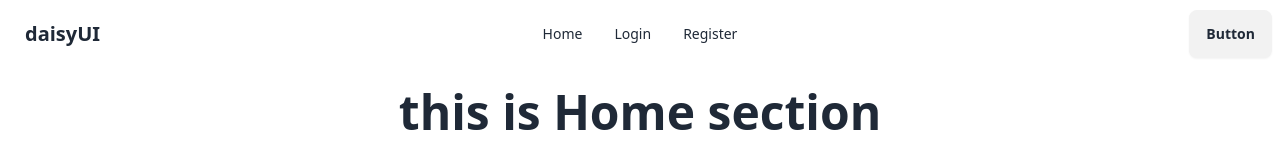
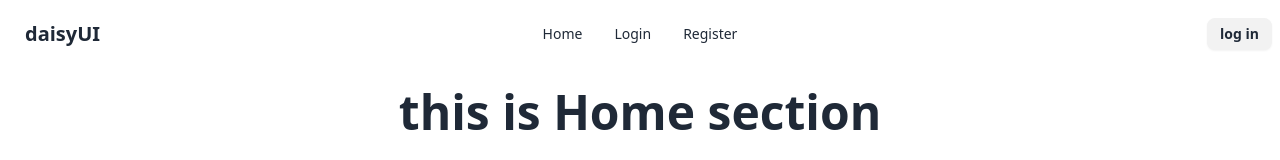
Before and after one commit to MdAlAmin212104/react-auth, a React (Vite) app: page / in a window 1280 px wide. Shown: the top 160 px of the page. Built offline with nearby package versions, Linux system fonts and the light colour scheme; no server answers.

Commit message:
navbar button added with sing in and singOut method

```diff
--- a/src/components/Navbar.jsx
+++ b/src/components/Navbar.jsx
@@ -1,7 +1,20 @@
-import React from 'react';
+import React, { useContext } from 'react';
 import { Link } from 'react-router-dom';
+import { AuthContext } from './Provider/AuthProvider';
 
 const Navbar = () => {
+
+      const { user, logOut } = useContext(AuthContext)
+      //console.log(user.email);
+
+      const handleLogOut = () => {
+            logOut()
+                  .then(() => console.log("user logOut successFully"))
+                  .catch((error) => console.error(error.message))
+      }
+
+
+
       const links = <>
             <li><Link to='/'>Home</Link></li>
             <li><Link to='/login'>Login</Link></li>
@@ -26,7 +39,14 @@ const Navbar = () => {
                   </ul>
                   </div>
                   <div className="navbar-end">
-                  <a className="btn">Button</a>
+                        {user ?
+                              <>
+                              <span>{user.email}</span>
+                              <Link to='/login'></Link>
+                              <a onClick={handleLogOut} className="btn btn-sm">sing out</a>
+                              </>
+                              : <Link to='/login'><button className="btn btn-sm">log in</button></Link>
+                        }
                   </div>
             </div>
       );
--- a/src/components/Provider/AuthProvider.jsx
+++ b/src/components/Provider/AuthProvider.jsx
@@ -1,5 +1,5 @@
 import React, { createContext, useEffect, useState } from 'react';
-import { createUserWithEmailAndPassword, onAuthStateChanged, signInWithEmailAndPassword } from 'firebase/auth';
+import { createUserWithEmailAndPassword, onAuthStateChanged, signInWithEmailAndPassword, signOut } from 'firebase/auth';
 import auth from '../../firebase/firebase-config';
 
 export const AuthContext = createContext(null)
@@ -24,9 +24,14 @@ const AuthProvider = ({ children }) => {
             return () => {
                   unSubscribe();
             }
-      },[])
+      }, [])
 
-      const authInfo = { user, createUser, singInUser }
+
+      const logOut = () => {
+            return signOut(auth)
+      }
+
+      const authInfo = { user, createUser, singInUser, logOut }
 
 
       return (
```
